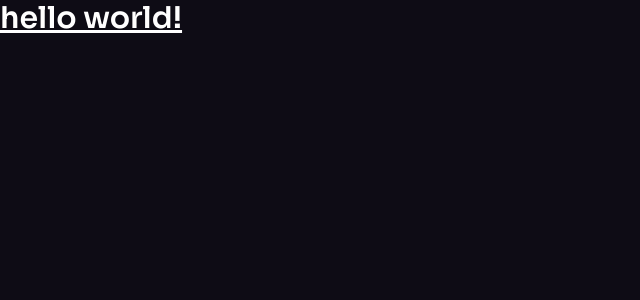
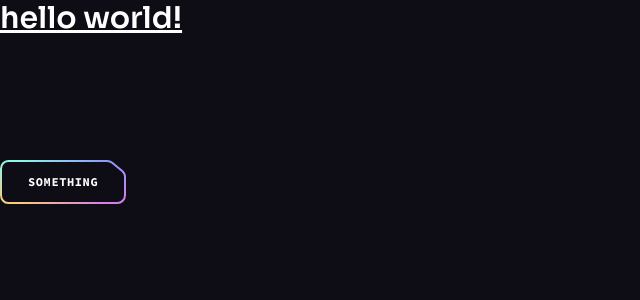
Before and after one commit to DANUCKSAN/brainwave-application-website, a React (Vite) app: page / in a window 1280 px wide. Shown: the top 300 px of the page, without its empty margins (0-640 px from the left). Built offline with nearby package versions, Linux system fonts and the light colour scheme.

Commit message:
button-component

```diff
--- a/src/App.jsx
+++ b/src/App.jsx
@@ -1,3 +1,5 @@
+import ButtonGradient from "./assets/svg/ButtonGradient"
+import Button from "./components/Button"
 
 function App() {
 
@@ -5,8 +7,15 @@
   return (
     <>
       <div className='text-3xl font-bold underline'>
-        hello world!
-      </div>
+        hello world!</div>
+        <div className="pt-[4.75rem] lg:pt-[5.25rem] overflow-hidden">
+      <Button className="mt-10">
+          Something
+        </Button>
+        <ButtonGradient/>
+        </div>
+
+
     </>
   )
 }
--- /dev/null
+++ b/src/components/Button.jsx
@@ -0,0 +1,29 @@
+import React from 'react'
+import ButtonSvg from '../assets/svg/ButtonSvg'
+
+const Button = ({className, children,href,onClick,px,white}) => {
+    const classes=`button relative inline-flex items-center justify-center h-11
+     transition-colors hover:text-color-1 ${px || 'px-7'} ${white ? 'text-n-8' : 'text-n-1'} ${className || ''}`;
+
+     const spanClasses='relative z-10';
+    const renderButton = () => (
+        <button className={classes}>
+            <span className={spanClasses}>{children}</span>
+            {ButtonSvg(white)}
+        </button>
+    );
+
+    const renderLink = () => (
+        <a href={href} className={classes}>
+            <span className={spanClasses}>{children}</span>
+            {ButtonSvg(white)}
+        </a>
+    );
+
+
+  return href ? renderLink() : renderButton();
+
+
+}
+
+export default Button
```
Also changed, not shown: package.json (+18 -14 lines), 1 other file (tests, documents, lock files or other folders).
